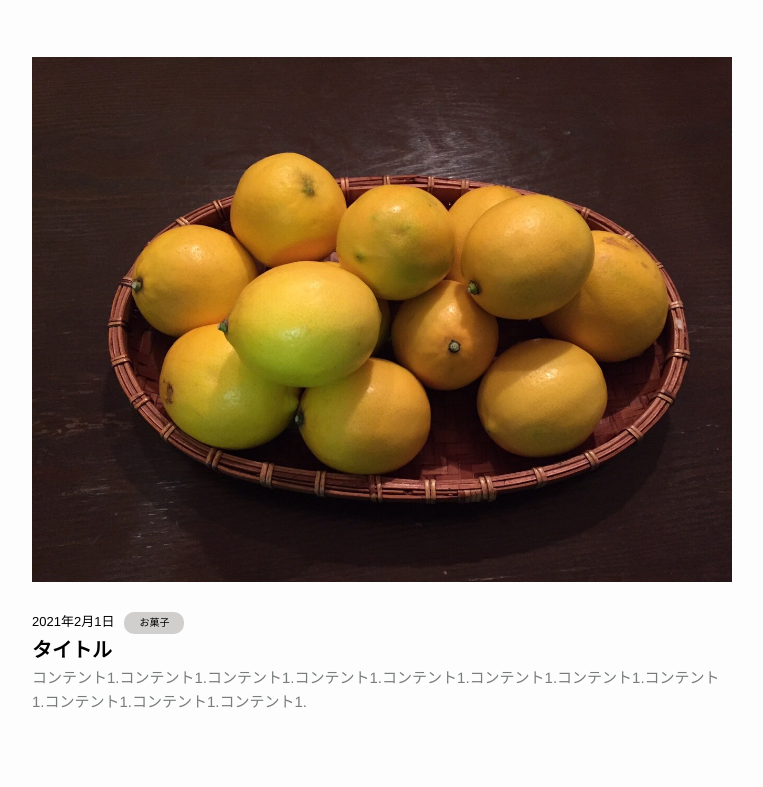
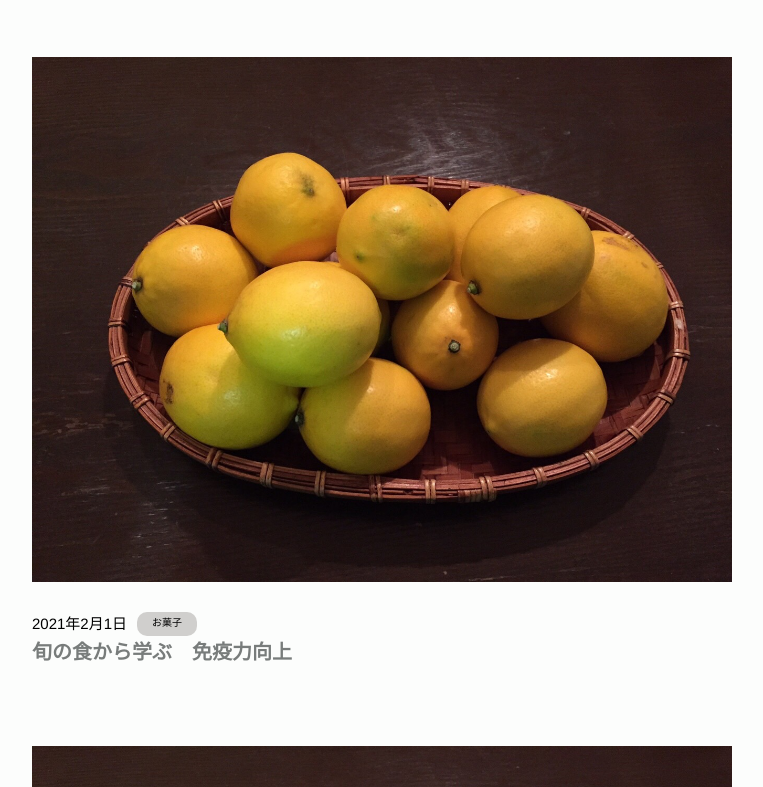
Before and after one commit to Yuichi617/mama_blog, a plain HTML site: page index.html in a window 1280 px wide. Shown: the part 453-1240 px from the top of the page, without its empty margins (258-1021 px from the left). Drawn offline with Linux system fonts and the light colour scheme.

Commit message:
update:210209

```diff
--- a/css/style.css
+++ b/css/style.css
@@ -134,7 +134,7 @@ main {
 .top_image {
     display: flex;
     flex-direction: column;
-    max-width: 900px;
+    max-width: 1000px;
     margin: 0 auto;
     margin-bottom: 50px;
 }
@@ -213,18 +213,18 @@ main {
 }
 
 .content_text {
-    height: 150px;
+    height: 40px;
 }
 
 .content_text h1 {
-    color: #000;
-    font-size: 20px;
+    color: #787c7b;
+    font-size: 15px;
 }
 
-.content_text p {
+/* .content_text p {
     color: #787c7b;
     font-size: 13px;
-}
+} */
 
 
 /* フッター */
@@ -375,7 +375,7 @@ header {
 .content_meta time {
     margin: auto 0;
     margin-right: 10px;
-    font-size: 13px;
+    font-size: 15px;
 }
 
 .content_meta p {
@@ -386,7 +386,7 @@ header {
 }
 
 .content_text {
-    height: 150px;
+    height: 60px;
 }
 
 .content_text h1 {
--- a/index.html
+++ b/index.html
@@ -2,7 +2,7 @@
 <html lang="ja">
 <head>
     <meta charset="utf-8">
-    <title>atrieH</title>
+    <title>atrieH ー パンとお菓子と猫の日常</title>
     <meta name="viewport" content="width=device-width, initial-scale=1">
     <meta name="description" content="">
     <meta name="keywords" content="">
@@ -53,8 +53,8 @@
                         <p class="badge">お菓子</p>
                     </div>
                     <div class="content_text">
-                        <h1>タイトル</h1>
-                        <p>コンテント1.コンテント1.コンテント1.コンテント1.コンテント1.コンテント1.コンテント1.コンテント1.コンテント1.コンテント1.コンテント1.</p>
+                        <h1>旬の食から学ぶ　免疫力向上</h1>
+                        <!-- <p>コンテント1.コンテント1.コンテント1.コンテント1.コンテント1.コンテント1.コンテント1.コンテント1.コンテント1.コンテント1.コンテント1.</p> -->
                     </div>
                 </a>
 
@@ -66,7 +66,7 @@
                     </div>
                     <div class="content_text">
                         <h1>タイトル</h1>
-                        <p>コンテント2.コンテント2.コンテント2.コンテント2.コンテント2.コンテント2.コンテント2.コンテント2.コンテント2.コンテント2.コンテント2.</p>
+                        <!-- <p>コンテント2.コンテント2.コンテント2.コンテント2.コンテント2.コンテント2.コンテント2.コンテント2.コンテント2.コンテント2.コンテント2.</p> -->
                     </div>
                 </a>
 
@@ -78,7 +78,7 @@
                     </div>
                     <div class="content_text">
                         <h1>タイトル</h1>
-                        <p>コンテント3.コンテント3.コンテント3.コンテント3.コンテント3.コンテント3.コンテント3.コンテント3.コンテント3.コンテント3.コンテント3.</p>
+                        <!-- <p>コンテント3.コンテント3.コンテント3.コンテント3.コンテント3.コンテント3.コンテント3.コンテント3.コンテント3.コンテント3.コンテント3.</p> -->
                     </div>
                 </a>
 
@@ -90,7 +90,7 @@
                     </div>
                     <div class="content_text">
                         <h1>タイトル</h1>
-                        <p>コンテント4.コンテント4.コンテント4.コンテント4.コンテント4.コンテント4.コンテント4.コンテント4.コンテント4.コンテント4.コンテント4.</p>
+                        <!-- <p>コンテント4.コンテント4.コンテント4.コンテント4.コンテント4.コンテント4.コンテント4.コンテント4.コンテント4.コンテント4.コンテント4.</p> -->
                     </div>
                 </a>
 
--- a/js/scroll_animation.js
+++ b/js/scroll_animation.js
@@ -5,7 +5,7 @@
 
     function scrollAnimation() {
         for(var i=0; i < content.length; i++){
-            var triggerMargin = 300;
+            var triggerMargin = 200;
             if(window.innerHeight > content[i].getBoundingClientRect().top + triggerMargin){
                 content[i].classList.add('show');
             }
```
Also changed, not shown: cat/cat.html (+4 -4 lines), culinary/culinary.html (+4 -4 lines), sweet/sweet.html (+4 -4 lines).
